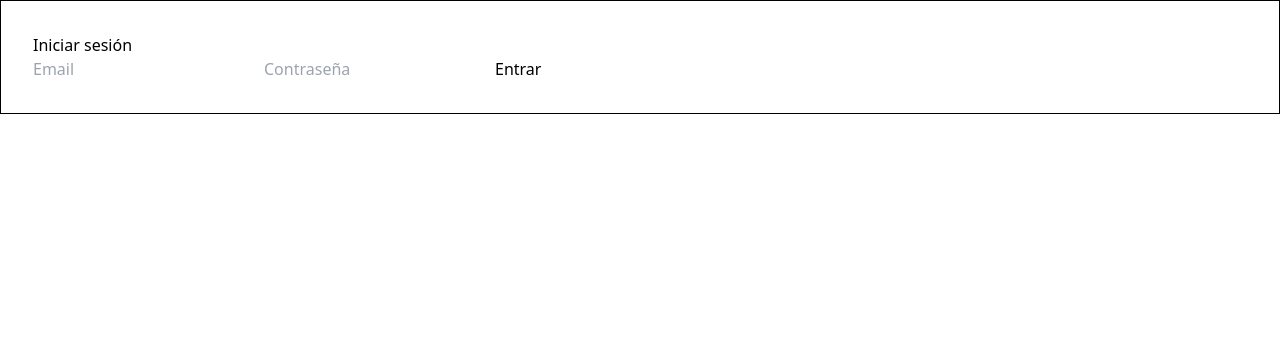
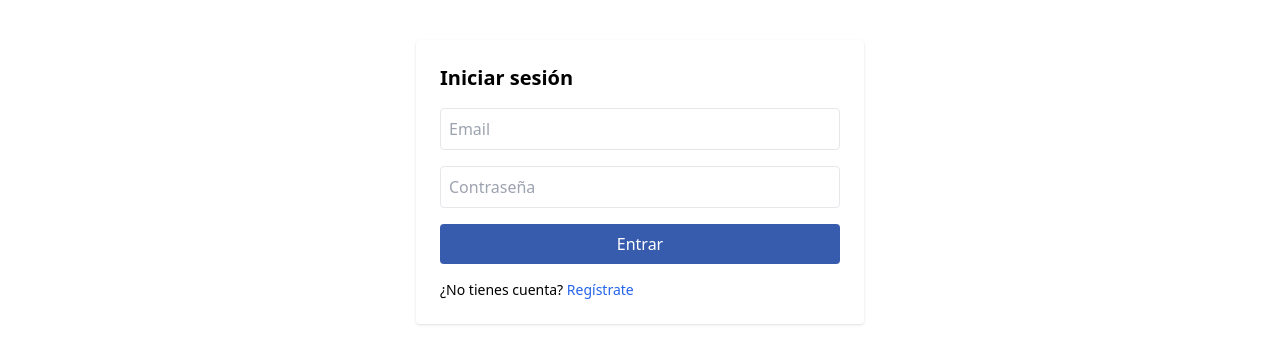
Before and after one commit to marta7seg/profesores-autores2, a React (Vite) app: page /login in a window 1280 px wide. Shown: the top 364 px of the page. Built offline with nearby package versions, Linux system fonts and the light colour scheme.

Commit message:
Update Login.jsx

```diff
--- a/src/Login.jsx
+++ b/src/Login.jsx
@@ -1,12 +1,34 @@
+import React, { useState } from 'react';
+import { signInWithEmailAndPassword } from 'firebase/auth';
+import { auth } from './firebase';
+import { useNavigate, Link } from 'react-router-dom';
 
-import React from 'react';
 export default function Login() {
+  const [email, setEmail] = useState('');
+  const [password, setPassword] = useState('');
+  const [error, setError] = useState('');
+  const navigate = useNavigate();
+
+  const handleLogin = async (e) => {
+    e.preventDefault();
+    try {
+      await signInWithEmailAndPassword(auth, email, password);
+      navigate('/home');
+    } catch (err) {
+      setError('Error al iniciar sesión');
+    }
+  };
+
   return (
-    <div style={{ border: '1px solid black', padding: '2rem' }}>
-      <h2>Iniciar sesión</h2>
-      <input type="email" placeholder="Email" />
-      <input type="password" placeholder="Contraseña" />
-      <button>Entrar</button>
-    </div>
+    <form onSubmit={handleLogin} className="max-w-md mx-auto mt-10 bg-white p-6 rounded shadow">
+      <h2 className="text-xl font-bold mb-4">Iniciar sesión</h2>
+      {error && <p className="text-red-500">{error}</p>}
+      <input type="email" placeholder="Email" className="w-full p-2 border rounded mb-4"
+        value={email} onChange={(e) => setEmail(e.target.value)} />
+      <input type="password" placeholder="Contraseña" className="w-full p-2 border rounded mb-4"
+        value={password} onChange={(e) => setPassword(e.target.value)} />
+      <button className="w-full bg-[#385CAD] text-white py-2 rounded">Entrar</button>
+      <p className="mt-4 text-sm">¿No tienes cuenta? <Link to="/register" className="text-blue-600">Regístrate</Link></p>
+    </form>
   );
 }
```
